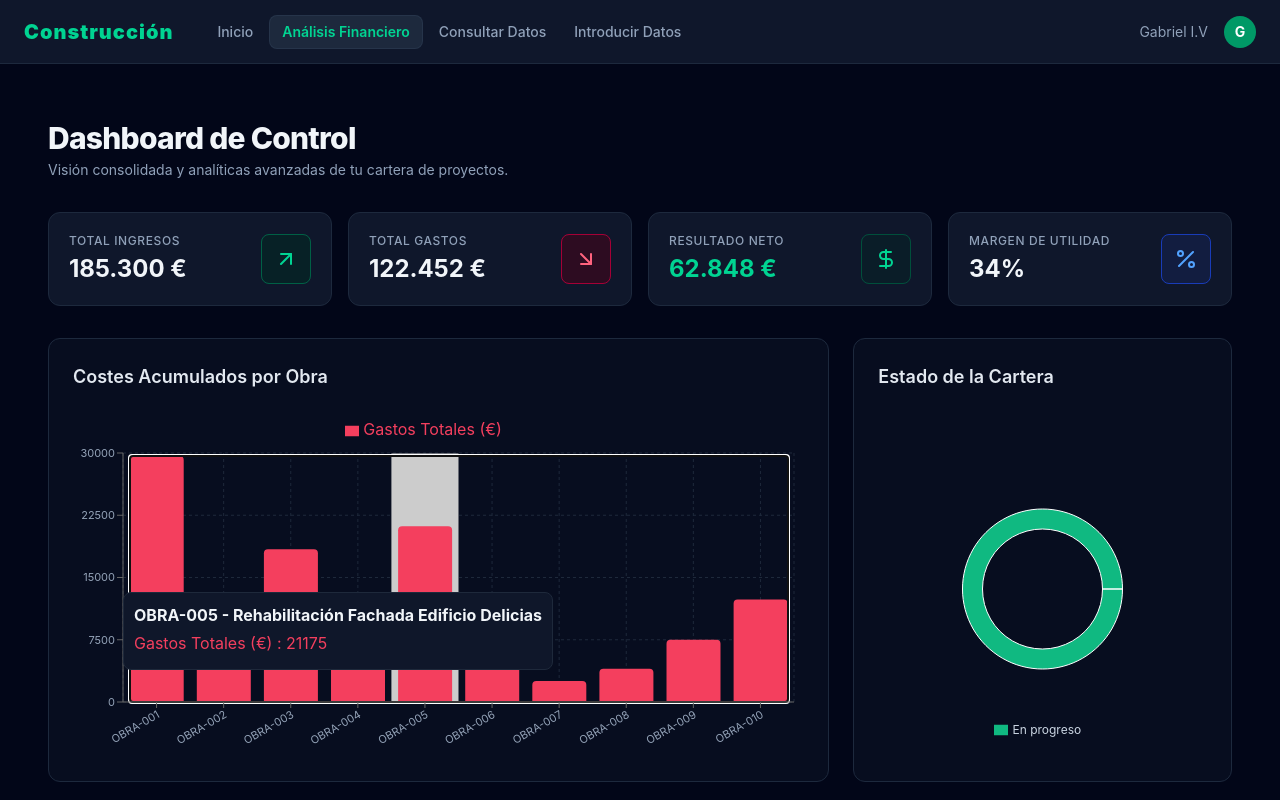
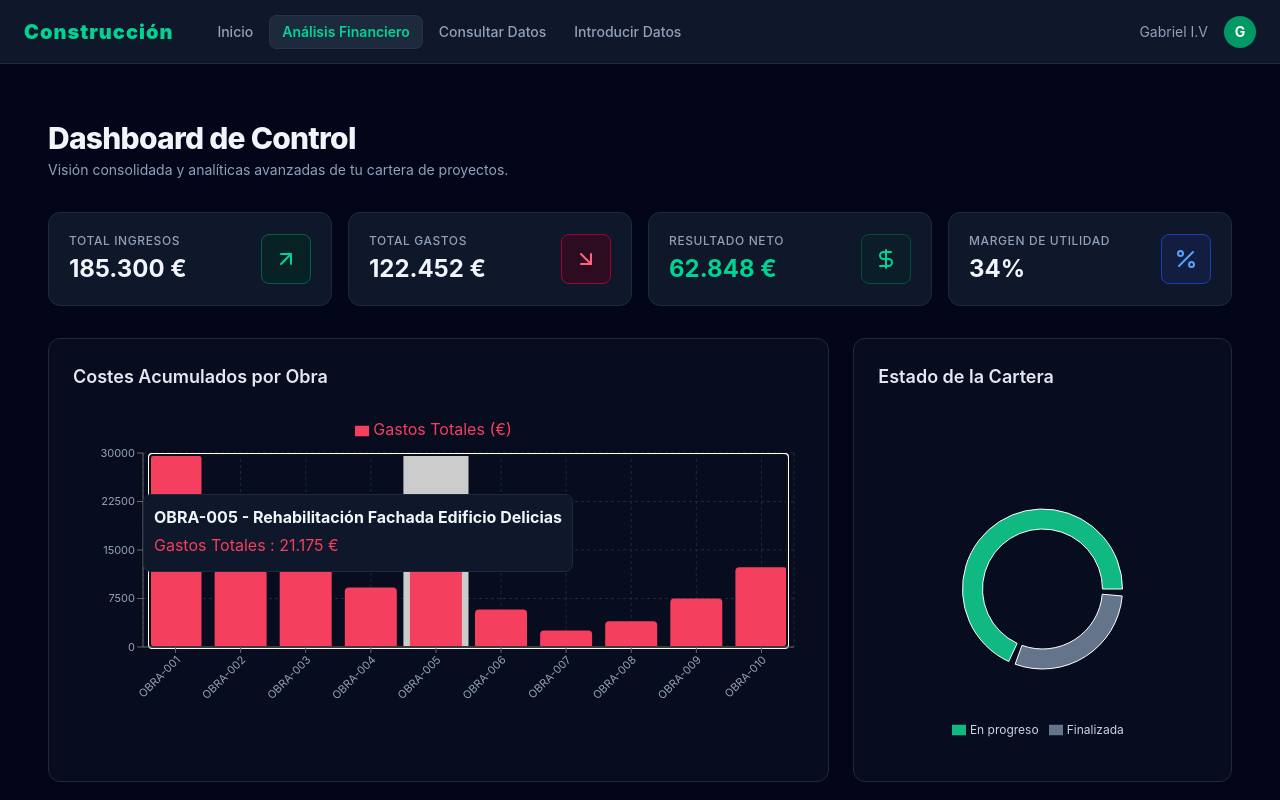
Before and after one commit to pdawgabriel-hub/dashboard-financiero, a React (Vite) app: page /dashboard in a window 1280 px wide. Both pictures are taken after a click on the element 438 px from the left and 582 px from the top of the page. Shown: the top 800 px of the page. Built offline with nearby package versions, Linux system fonts and the light colour scheme.

Commit message:
fix Dashboard

```diff
--- a/src/componentes/Dashboard/GraficoBarras/GraficoBarras.tsx
+++ b/src/componentes/Dashboard/GraficoBarras/GraficoBarras.tsx
@@ -12,32 +12,39 @@ interface GraficoBarrasProps {
 
 export default function GraficoBarras({ data }: GraficoBarrasProps) {
   return (
-    <div className="h-[350px] w-full">
+    <div className="h-[350px] w-full min-w-0">
       <ResponsiveContainer width="100%" height="100%">
-        <BarChart data={data} margin={{ top: 10, right: 10, left: -10, bottom: 25 }}>
+        {/* Aumentamos bottom a 60 para que quepan las etiquetas inclinadas de TODAS las obras */}
+        <BarChart data={data} margin={{ top: 10, right: 10, left: 10, bottom: 60 }}>
           <CartesianGrid strokeDasharray="3 3" stroke="#1e293b" />
 
-          {/* interval={0} fuerza a Recharts a mostrar los IDs de TODAS las obras */}
           <XAxis
             dataKey="name"
             interval={0}
             tick={{ fill: '#94a3b8', fontSize: 11 }}
-            angle={-30}
+            angle={-45}
             textAnchor="end"
+            height={50} // Damos altura explícita al área del eje X
           />
           <YAxis tick={{ fill: '#94a3b8', fontSize: 11 }} />
 
           <Tooltip
             contentStyle={{ backgroundColor: '#0f172a', borderColor: '#1e293b', borderRadius: '8px' }}
             labelStyle={{ color: '#f1f5f9', fontWeight: 'bold' }}
+            formatter={(value: any) => [`${Number(value || 0).toLocaleString('es-ES')} €`, 'Gastos Totales']}
             labelFormatter={(label, items) => {
-              // Muestra el ID y entre paréntesis el nombre real de la obra
-              const item = items[0]?.payload as DatosGraficoObra;
+              const item = items && items[0] ? (items[0].payload as DatosGraficoObra) : null;
               return item?.nombreCompleto ? `${label} - ${item.nombreCompleto}` : label;
             }}
           />
           <Legend verticalAlign="top" height={36} />
-          <Bar name="Gastos Totales (€)" dataKey="Gastos" fill="#f43f5e" radius={[4, 4, 0, 0]} />
+          <Bar
+            name="Gastos Totales (€)"
+            dataKey="Gastos"
+            fill="#f43f5e"
+            radius={[4, 4, 0, 0]}
+            minPointSize={2} // Muestra una pequeña marca visible aunque el gasto sea 0
+          />
         </BarChart>
       </ResponsiveContainer>
     </div>
--- a/src/componentes/Dashboard/GraficoPastelEstado/GraficoPastelEstado.tsx
+++ b/src/componentes/Dashboard/GraficoPastelEstado/GraficoPastelEstado.tsx
@@ -50,6 +50,7 @@ export default function GraficoPastelEstados({ data }: GraficoPastelEstadosProps
             contentStyle={{ backgroundColor: '#0f172a', borderColor: '#1e293b', borderRadius: '8px' }}
             itemStyle={{ color: '#f1f5f9' }}
             formatter={(value: any) => [`${Number(value || 0).toLocaleString()} €`, '']}
+            separator=""
           />
 
           {/* Formateador de las etiquetas de la leyenda abajo */}
--- a/src/mocks/obrasMock/obrasMock.ts
+++ b/src/mocks/obrasMock/obrasMock.ts
@@ -49,7 +49,7 @@ export const OBRAS_MOCK: Obra[] = [
     direccion: "Paseo de las Delicias 45, Sevilla",
     fecha_inicio: "2026-08-01",
     fecha_fin_prevista: "2026-11-30",
-    estado: "en_progreso"
+    estado: "finalizada"
   },
   {
     id: "OBRA-006",
@@ -79,7 +79,7 @@ export const OBRAS_MOCK: Obra[] = [
     direccion: "Barriada la Paz bl. 4, Camas",
     fecha_inicio: "2026-09-01",
     fecha_fin_prevista: "2026-09-20",
-    estado: "en_progreso"
+    estado: "finalizada"
   },
   {
     id: "OBRA-009",
@@ -89,7 +89,7 @@ export const OBRAS_MOCK: Obra[] = [
     direccion: "Calle Betis 89, Sevilla",
     fecha_inicio: "2026-07-05",
     fecha_fin_prevista: "2026-07-30",
-    estado: "en_progreso"
+    estado: "finalizada"
   },
   {
     id: "OBRA-010",
```
